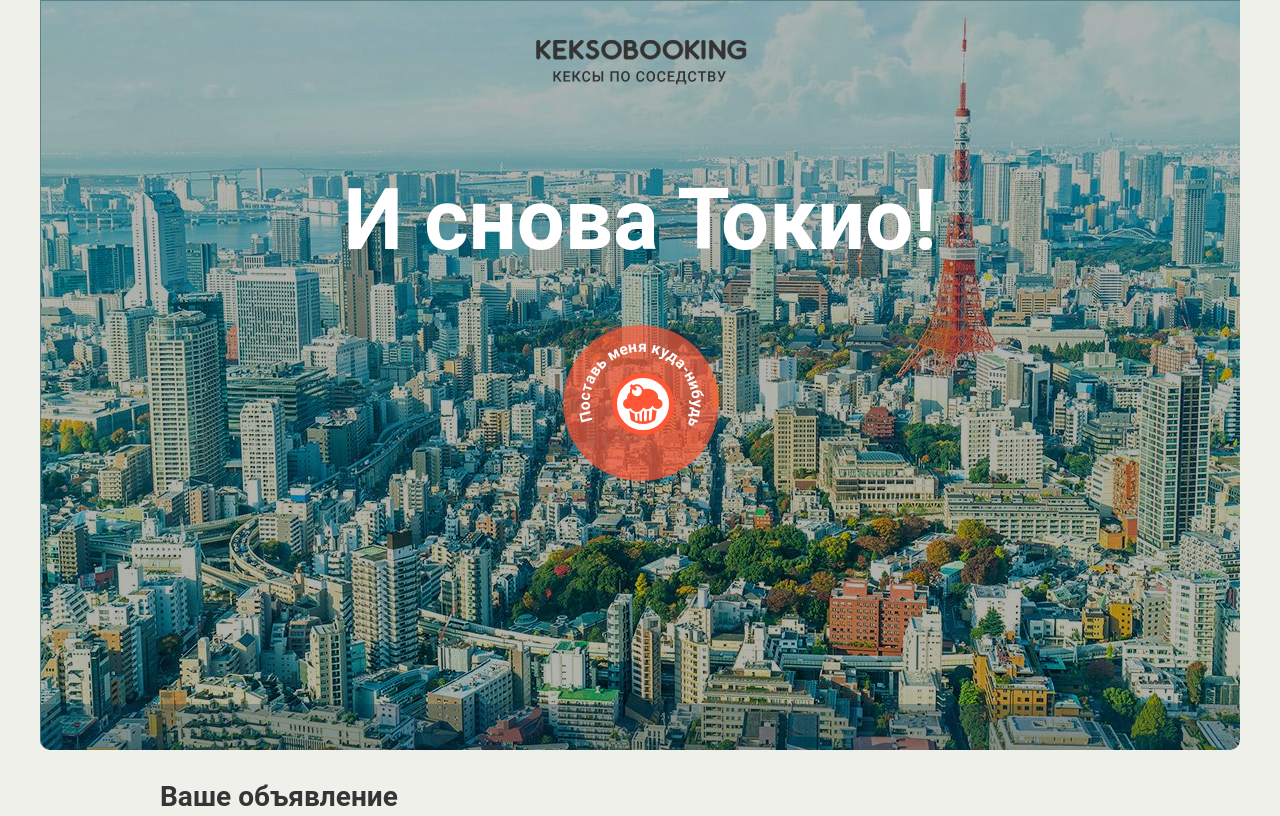
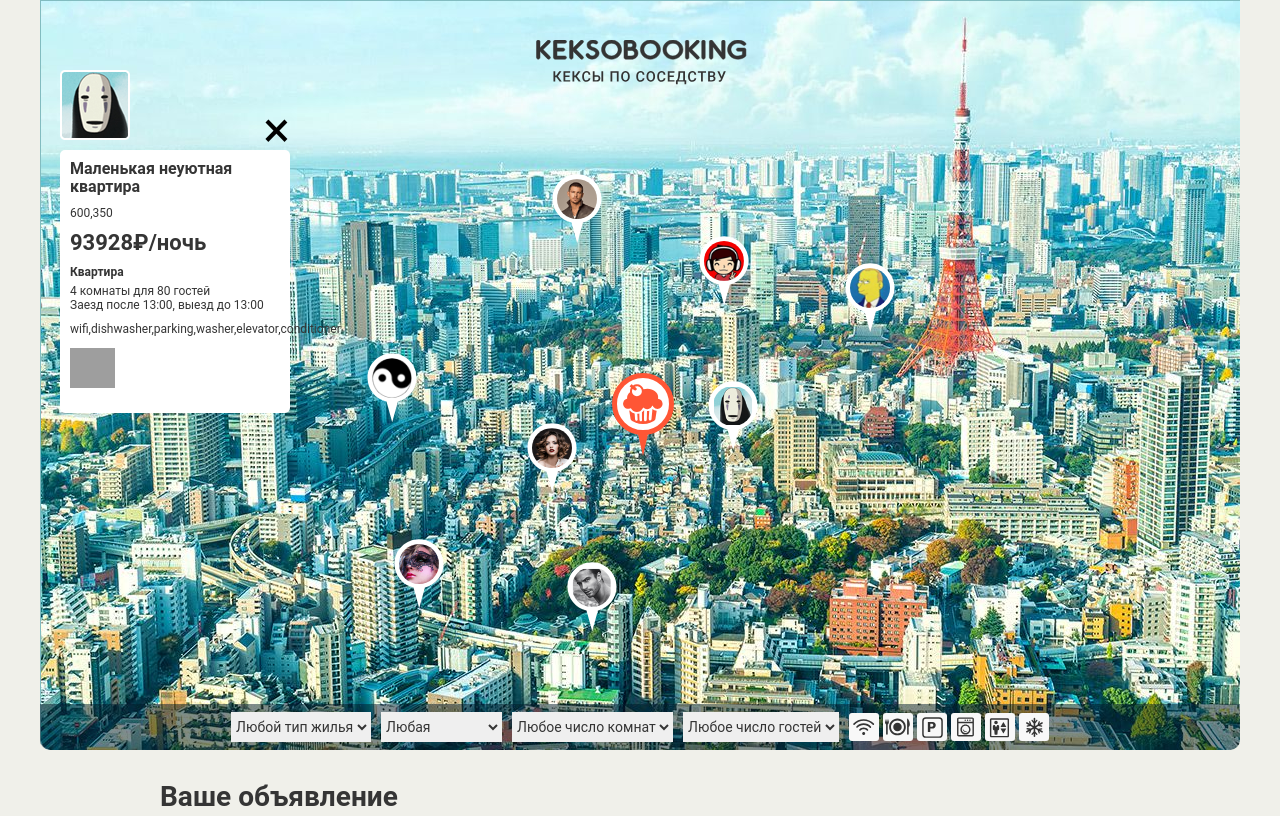
Before and after one commit to Ramax12/801383-keksobooking, a website: page index.html in a window 1280 px wide. Shown: the top 816 px of the page. Drawn offline with Linux system fonts and the light colour scheme; grey boxes are pictures that could not be loaded; files whose address does not match are found by name.

Commit message:
Шаблонизация

```diff
--- a/index.html
+++ b/index.html
@@ -32,6 +32,8 @@
           </svg>
         </button>
       </div>
+
+      <div class="map__cards"></div>
 
       <div class="map__filters-container">
         <form action="#" class="map__filters" autocomplete="off">
@@ -265,5 +267,6 @@
     <button type="button" class="map__pin" style="left: 200px; top: 400px;"><img src="img/avatars/user07.png" width="40" height="40" draggable="false" alt="Метка объявления"></button>
   </template>
 
+<script src="js/map.js"></script>
 </body>
 </html>
--- /dev/null
+++ b/js/map.js
@@ -0,0 +1,78 @@
+'use strict';
+
+var map = document.querySelector('.map');
+map.classList.remove('map--faded');
+
+var similarMarkElement = map.querySelector('.map__pins');
+var similarMarkTemplate = document.querySelector('template')
+    .content
+    .querySelector('.map__pin');
+var similarCardElement = map.querySelector('.map__cards');
+var similarCardTemplate = document.querySelector('template')
+    .content
+    .querySelector('.map__card');
+
+function getRandomInt(min, max) {
+
+  return Math.floor(Math.random() * (max - min)) + min;
+}
+
+var avatar = function (numberImg) {
+  numberImg += 1;
+
+  return 'img/avatars/user' + '0' + numberImg + '.png';
+};
+var offer = {
+  heading: ['Большая уютная квартира', 'Маленькая неуютная квартира', 'Огромный прекрасный дворец', 'Маленький ужасный дворец', 'Красивый гостевой домик', 'Некрасивый негостеприимный домик', 'Уютное бунгало далеко от моря', 'Неуютное бунгало по колено в воде'],
+  address: [600, 350],
+  price: getRandomInt(1000, 1000000),
+  rooms: getRandomInt(1, 5),
+  guests: getRandomInt(1, 100),
+  checkin: ['12:00', '13:00', '14:00'],
+  checkout: ['12:00', '13:00', '14:00'],
+  features: ['wifi', 'dishwasher', 'parking', 'washer', 'elevator', 'conditioner'],
+  description: '',
+  photos: ['http://o0.github.io/assets/images/tokyo/hotel1.jpg', 'http://o0.github.io/assets/images/tokyo/hotel2.jpg', 'http://o0.github.io/assets/images/tokyo/hotel3.jpg']
+};
+
+var type = {
+  palace: 'Дворец',
+  flat: 'Квартира',
+  house: 'Дом',
+  bungalo: 'Бунгало'
+};
+
+var renderMark = function () {
+  var markElement = similarMarkTemplate.cloneNode(true);
+
+  markElement.style.left = getRandomInt(300, 900) + 'px';
+  markElement.style.top = getRandomInt(130, 630) + 'px';
+  markElement.querySelector('.map__pin img').src = avatar(i);
+  markElement.querySelector('.map__pin img').alt = offer.heading[i];
+
+  return markElement;
+};
+
+var fragment = document.createDocumentFragment();
+for (var i = 0; i < offer.heading.length; i++) {
+  fragment.appendChild(renderMark());
+}
+similarMarkElement.appendChild(fragment);
+
+var renderCard = function () {
+  var cardElement = similarCardTemplate.cloneNode(true);
+
+  cardElement.querySelector('.popup__title').textContent = offer.heading[1];
+  cardElement.querySelector('.popup__text--address').textContent = offer.address;
+  cardElement.querySelector('.popup__text--price').textContent = offer.price + '₽/ночь';
+  cardElement.querySelector('.popup__type').textContent = type.flat;
+  cardElement.querySelector('.popup__text--capacity').textContent = offer.rooms + ' комнаты для ' + offer.guests + ' гостей';
+  cardElement.querySelector('.popup__text--time').textContent = 'Заезд после ' + offer.checkin[1] + ', выезд до ' + offer.checkout[1];
+  cardElement.querySelector('.popup__features').textContent = offer.features;
+  cardElement.querySelector('.popup__description').textContent = offer.description;
+  cardElement.querySelector('.popup__photo').src = offer.photos[1];
+  cardElement.querySelector('.popup__avatar').src = avatar(0);
+
+  return cardElement;
+};
+similarCardElement.appendChild(renderCard());
```
